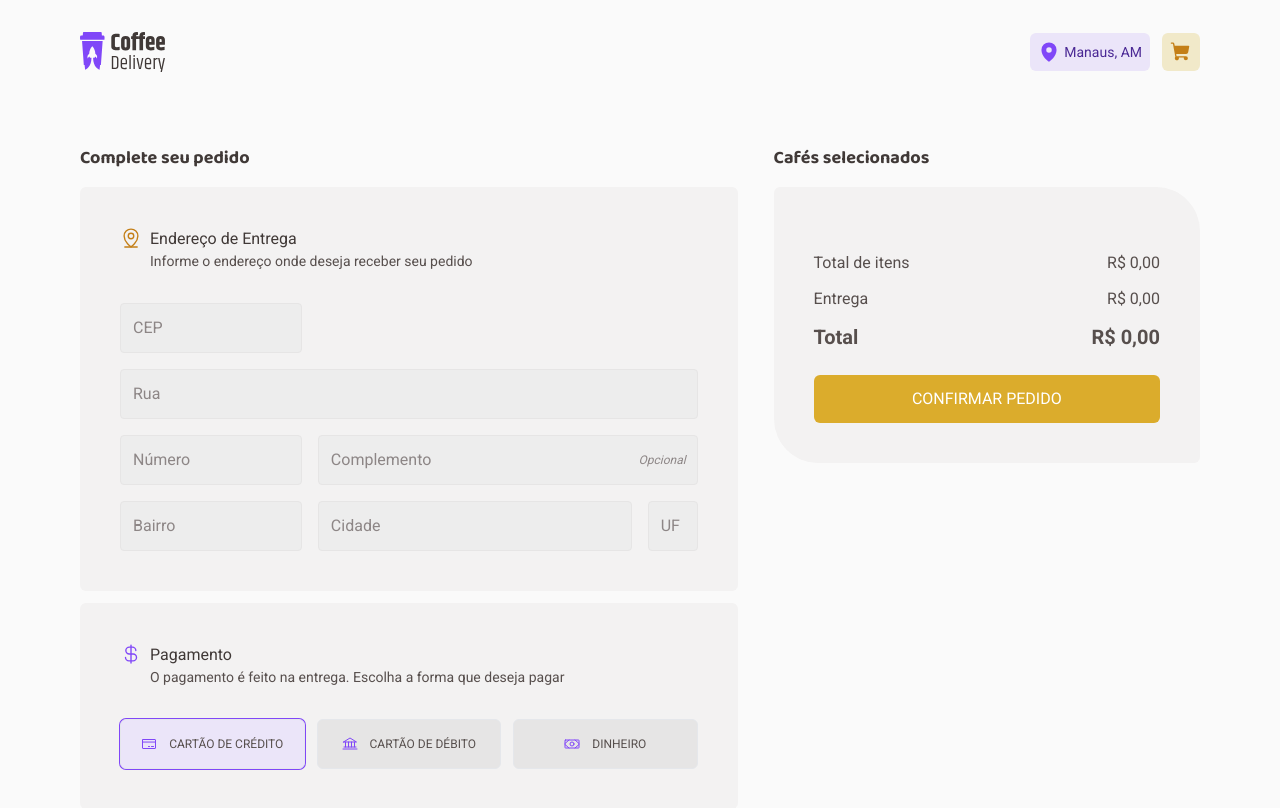
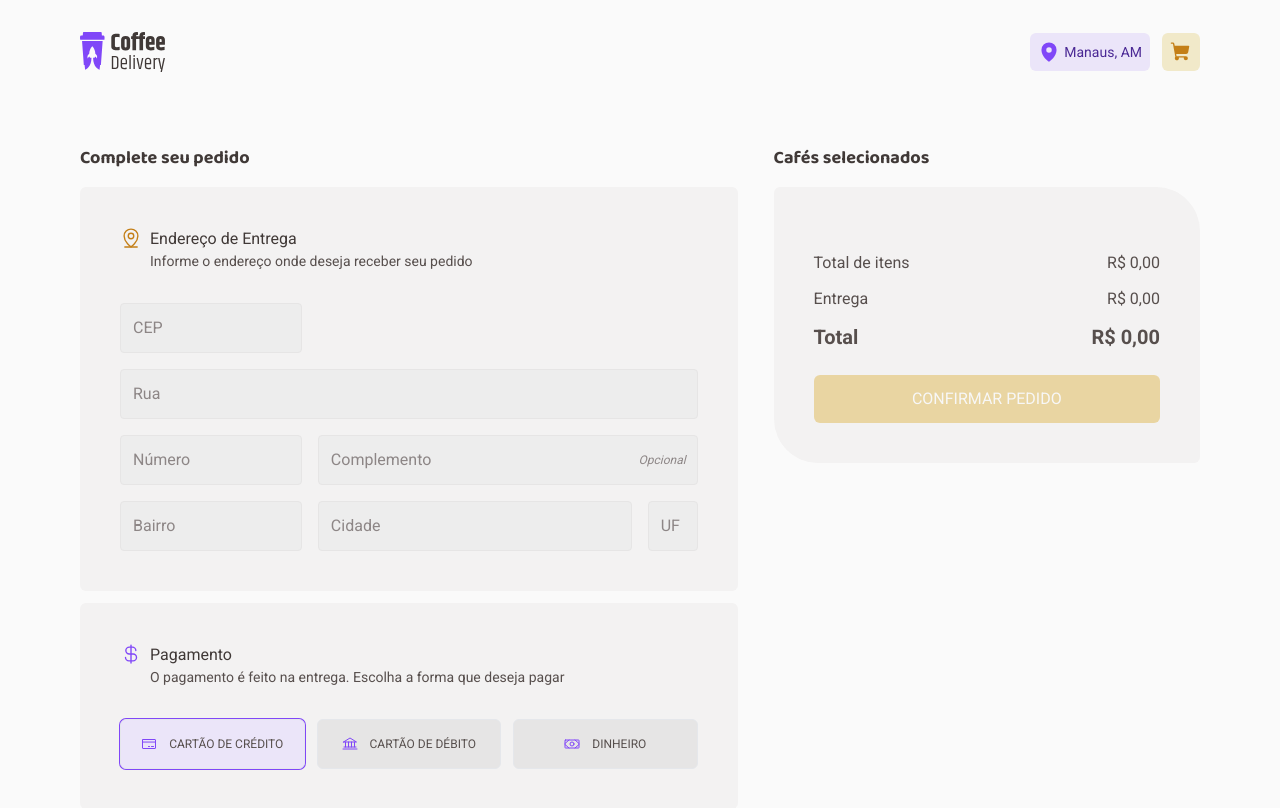
Before and after one commit to angelo-filho/coffe-delivery, a React (Vite) app: page /cart in a window 1280 px wide. Shown: the top 808 px of the page. Built offline with nearby package versions, Linux system fonts and the light colour scheme.

Commit message:
feat: add disabled state to confirm order button

```diff
--- a/src/pages/Cart/components/CartInfos.tsx
+++ b/src/pages/Cart/components/CartInfos.tsx
@@ -25,6 +25,10 @@ export function CartInfos() {
 
     return prev + coffee.price * item.quantity;
   }, 0);
+
+  console.log(cartItems);
+
+  const hasNoItemInCart = cartItems.length === 0;
 
   const deliveryPrice = itemsTotalPrice ? 3.5 : 0;
 
@@ -120,8 +124,9 @@ export function CartInfos() {
 
         <button
           type="button"
-          className="w-full mt-6 py-3 bg-yellow-400 rounded-md text-white transition-colors hover:bg-yellow-700"
+          className="w-full mt-6 py-3 bg-yellow-400 rounded-md text-white transition-colors enabled:hover:bg-yellow-700 disabled:opacity-40"
           onClick={handleSubmit(handleConfirmOrder)}
+          disabled={hasNoItemInCart}
         >
           CONFIRMAR PEDIDO
         </button>
```
